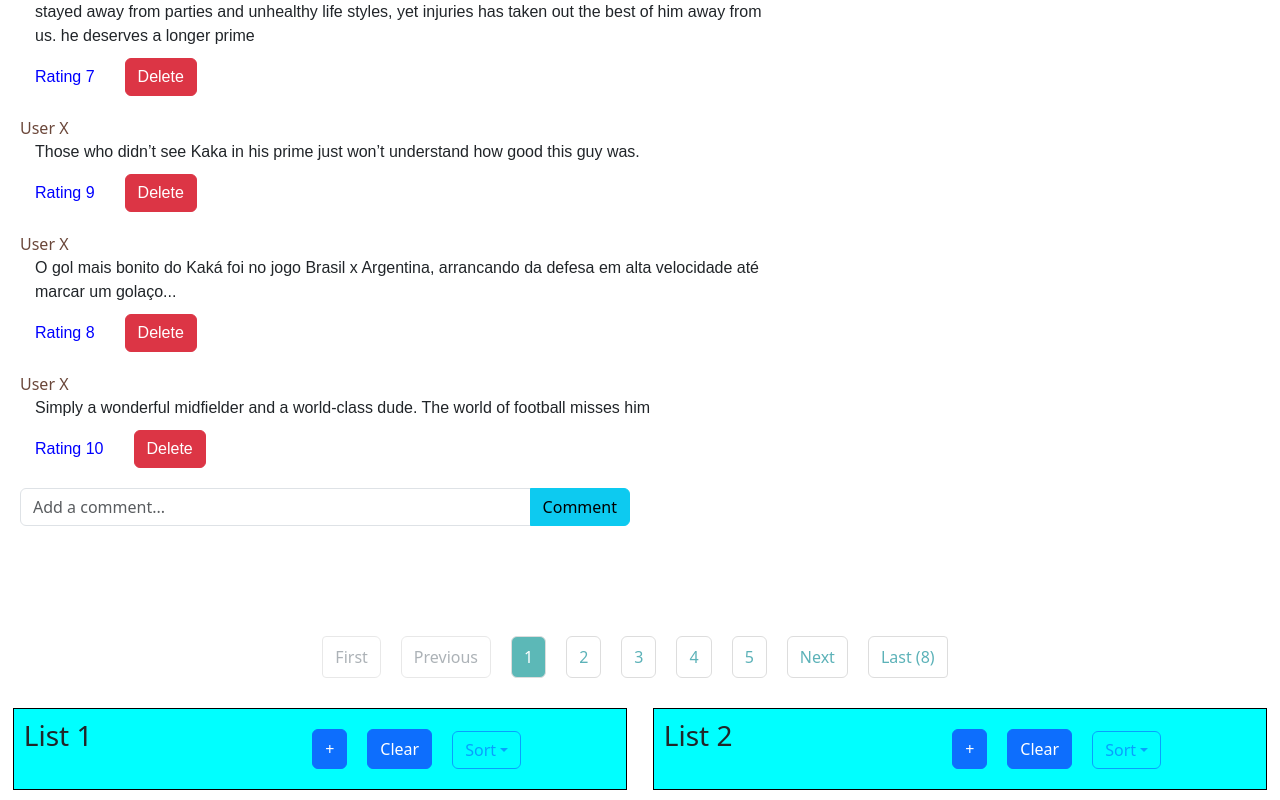
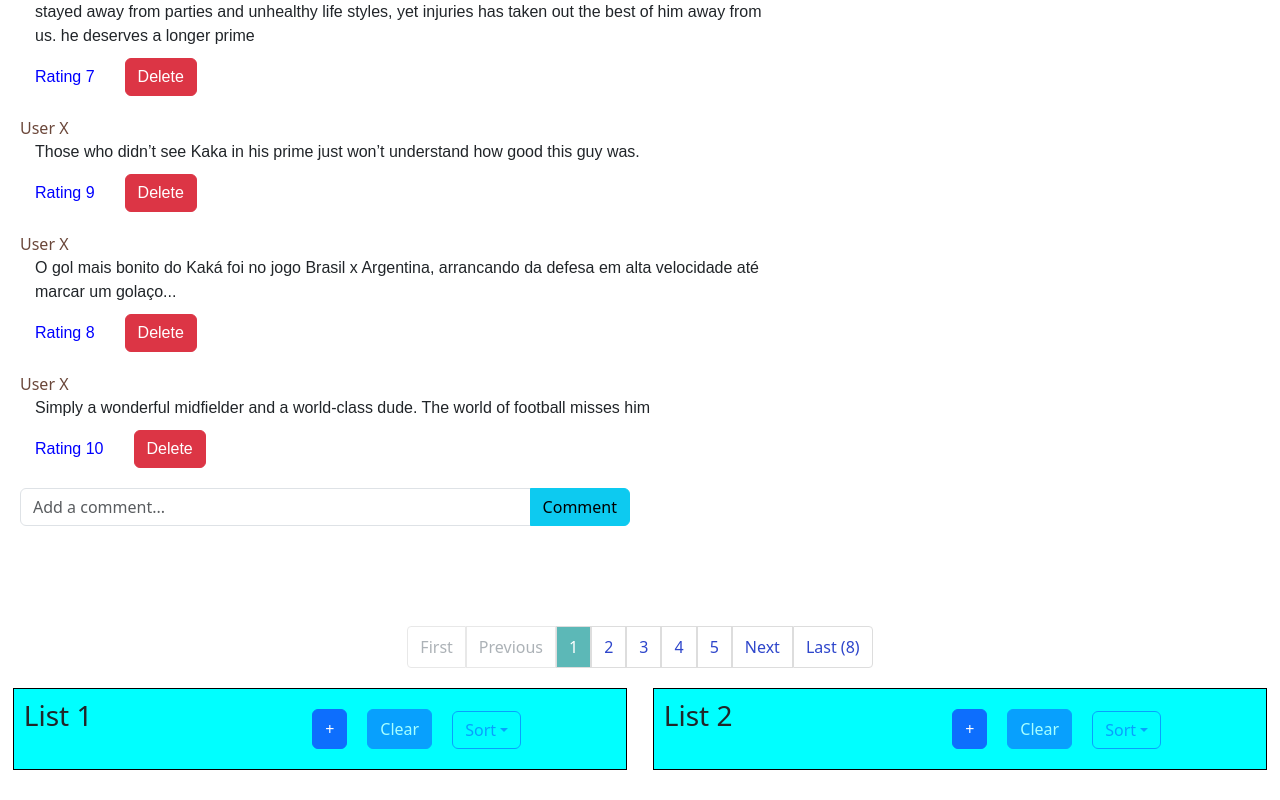
Before and after one commit to Aghasy8888/AOByte-internship-Aghasy-Ghazaryan, a React (Create React App) app in the folder post-app/: page / in a window 1280 px wide. Shown: the part 354-1154 px from the top of the page. Built offline with nearby package versions, Linux system fonts and the light colour scheme.

Commit message:
some changes

```diff
--- a/post-app/src/components/PaginationItem/PaginationItemStyle.module.css
+++ b/post-app/src/components/PaginationItem/PaginationItemStyle.module.css
@@ -1,3 +1,8 @@
+  .pageLink {
+    margin: 0;
+    border-radius: 0;
+  }
+
   .pageItem:first-child .pageLink {
     margin-left: 0;
     border-bottom-left-radius: 0.25rem;
@@ -25,7 +30,7 @@
 
   .pageLink {
     padding: 0.5rem 0.75rem;
-    color: #5cb2b8;
+    color: #2e46cb;
     background-color: #fff;
     border: 1px solid #ddd;
     cursor: pointer;
@@ -33,7 +38,7 @@
 
 
   .pageLink:hover {
-    color: #3d8b8b;
+    color: #0408f3;
     background-color: #eceeef;
     border-color: #ddd;
   }
--- a/post-app/src/components/PostList/PostList.js
+++ b/post-app/src/components/PostList/PostList.js
@@ -79,6 +79,8 @@ function PostList(props) {
     />
   ));
 
+  const isDisabled = postComponents.length === 0 || postComponents.length === 1;
+
   return (
     (
       <div className={styles.postList}>
@@ -87,10 +89,15 @@ function PostList(props) {
           <h3>List {listNum}</h3>
           <div className={styles.buttonContainer}>
             <Button onClick={() => addPost(listNum)}>+</Button>
-            <Button onClick={() => clearPostList(listNum)}>Clear</Button>
+            <Button
+            onClick={() => clearPostList(listNum)}
+            disabled={postComponents.length === 0}
+            >
+              Clear
+            </Button>
 
             <Sort
-              postComponentsLength={postComponents.length}
+              isDisabled={isDisabled}
               sort={sort}
               handleSort={handleSort}
             />
--- a/post-app/src/components/SinglePostShow/SinglePostShow.js
+++ b/post-app/src/components/SinglePostShow/SinglePostShow.js
@@ -103,11 +103,13 @@ function SinglePostShow(props) {
       </div>
     ));
 
+    const isDisabled = comments.length === 0 || comments.length === 1;
+
   return (
     <div className={styles.singlePostShow}>
       <h4>{title}</h4>
       <p>{content}</p>
-      <Sort sort={sort} handleSort={handleSort}/>
+      <Sort isDisabled={isDisabled} sort={sort} handleSort={handleSort}/>
       {commentComponents}
 
       <InputGroup className={styles.inputGroup}>
--- a/post-app/src/components/Sort/Sort.js
+++ b/post-app/src/components/Sort/Sort.js
@@ -4,13 +4,11 @@ import { sortOptions } from '../PostList/sortOptions';
 import styles from './SortStyle.module.css';
 
 function Sort(props) {
-  const { sort, handleSort, postComponentsLength} = props;
-  const isDisable = postComponentsLength === 0;
-  console.log('disable', Boolean(isDisable));
+  const { sort, handleSort, isDisabled} = props;
 
   return (
     <DropdownButton
-      disabled={Boolean(isDisable)}
+      disabled={isDisabled}
       className={styles.dropdownButton}
       variant='outline-primary'
       title={sort.value ? sort.label : 'Sort'}
```
